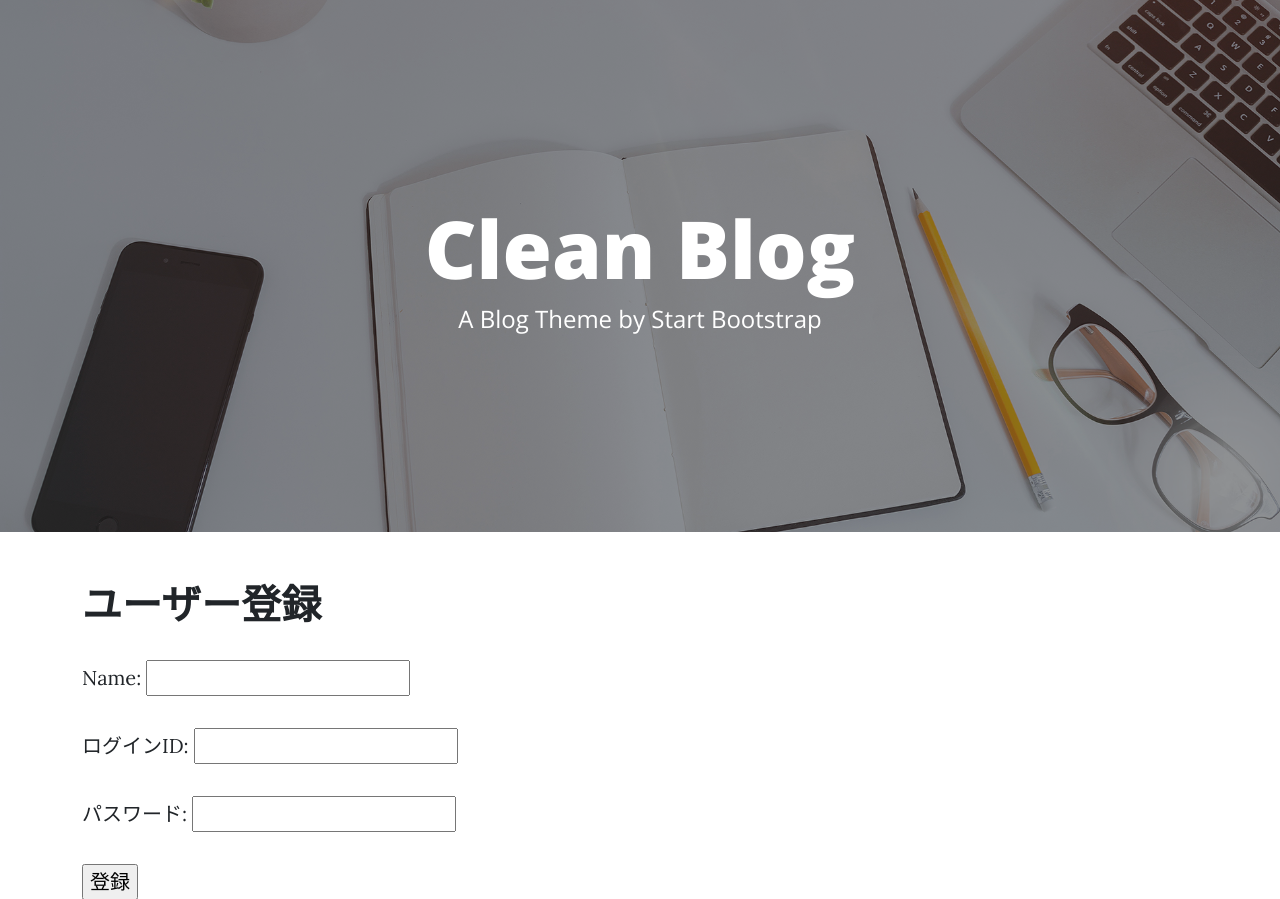
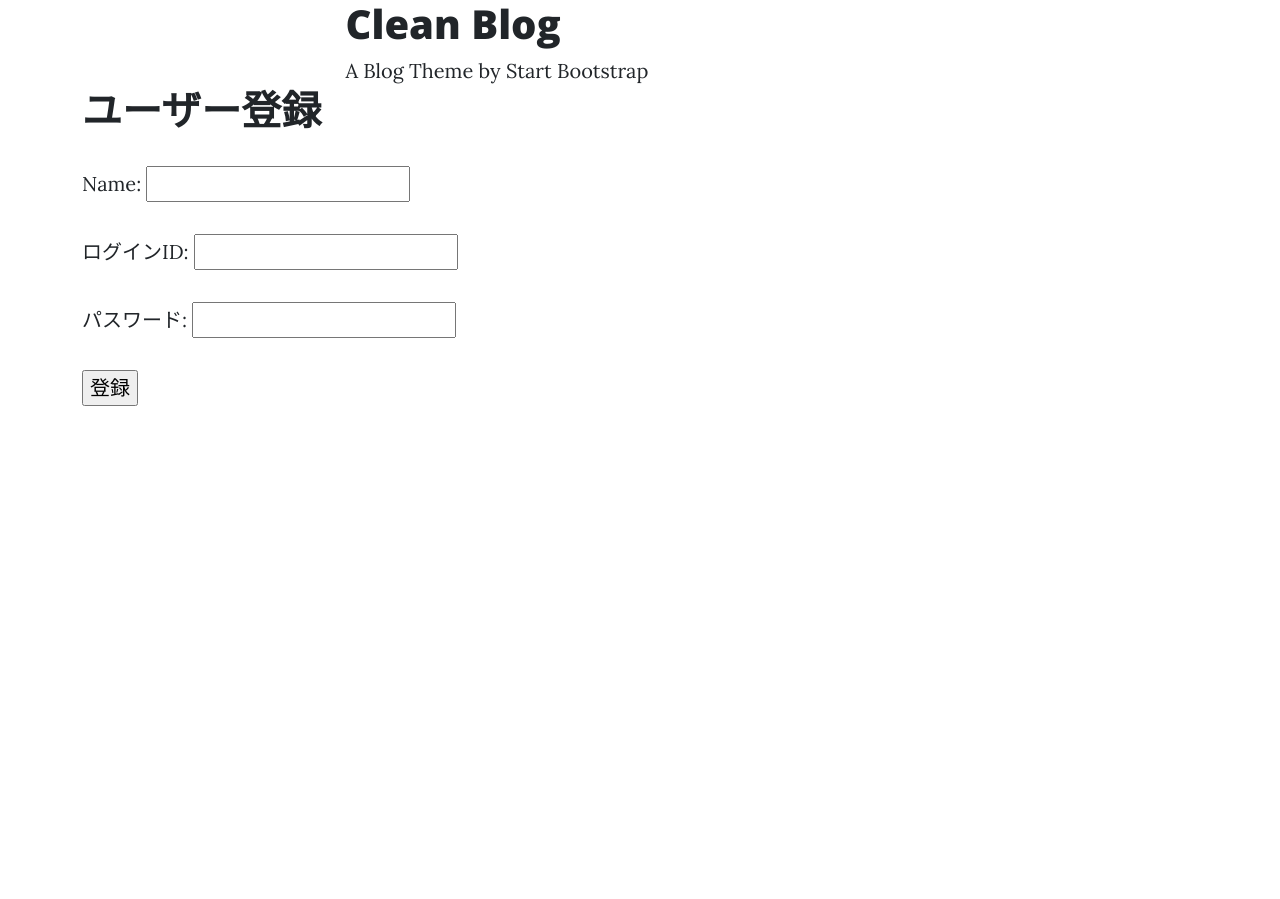
Before and after one commit to Penguin0325/hack-teamB-2023_spring, a Django app: page /register/ in a window 1280 px wide. Shown: the top 899 px of the page. After the commit the page ends 406 px from the top, so only its background shows below. Run offline with Django 3.2, Linux system fonts and the light colour scheme; some libraries are stand-ins or nearby versions.

Commit message:
参考変えた

```diff
--- a/server/back/templates/base.html
+++ b/server/back/templates/base.html
@@ -23,7 +23,7 @@
   <body>
     <!-- Navigation-->
 
-    <header  class="masthead" style="background-image: url('assets/img/home-bg.jpg')">
+    <!-- <header  class="masthead" style="background-image: url('assets/img/home-bg.jpg')"> -->
       <div class="container position-relative px-4 px-lg-5">
         <div class="row gx-4 gx-lg-5 justify-content-center">
             <div class="col-md-10 col-lg-8 col-xl-7">
```
